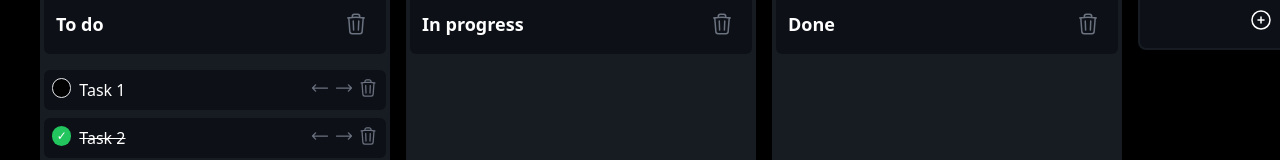
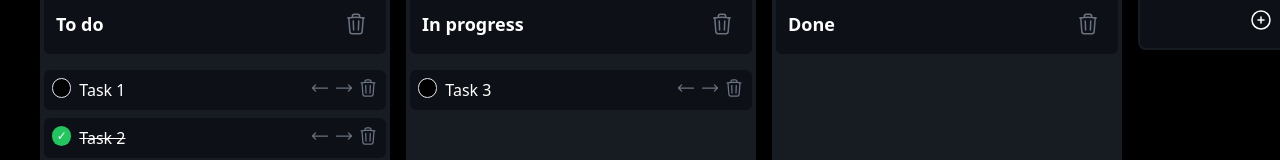
Before and after one commit to cavargasl/todo-list, a React (Vite) app: page / in a window 1280 px wide. Shown: the part 186-346 px from the top of the page. Built offline with nearby package versions, Linux system fonts and the light colour scheme; the HTML template or start-up script is replaced by a standard one.

Commit message:
chore: Update KanbanBoard component to use defaultTasks from const file

```diff
--- a/src/components/KanbanBoard/KanbanBoard.tsx
+++ b/src/components/KanbanBoard/KanbanBoard.tsx
@@ -1,5 +1,5 @@
-import { useId, useState } from "react"
-import { defaultColumns } from "@/const"
+import { useState } from "react"
+import { defaultColumns, defaultTasks } from "@/const"
 import { type Task } from "@/types"
 import PlusIcon from "@icons/PlusIcon"
 import Button from "@ui/Button"
@@ -10,10 +10,7 @@ import ColumnContainer from "./components/ColumnContainer"
 export default function KanbanBoard() {
   const [columns, setColumns] = useState(defaultColumns)
   const [addColumn, setAddColumn] = useState(false)
-  const [tasks, setTasks] = useState<Task[]>([
-    { id: useId(), name: "Task 1", stage: 0, completed: false },
-    { id: useId(), name: "Task 2", stage: 0, completed: true },
-  ])
+  const [tasks, setTasks] = useState<Task[]>(defaultTasks)
 
   function keyPressHandler(e: React.KeyboardEvent<HTMLInputElement>) {
     if (e.key === "Escape") return setAddColumn(false)
--- a/src/const/index.ts
+++ b/src/const/index.ts
@@ -1 +1,8 @@
+import { type Task } from "@/types"
+
 export const defaultColumns = ["To do", "In progress", "Done"]
+export const defaultTasks: Task[] = [
+  { id: "task-1", name: "Task 1", stage: 0, completed: false },
+  { id: "task-2", name: "Task 2", stage: 0, completed: true },
+  { id: "task-3", name: "Task 3", stage: 1, completed: false },
+]
```
